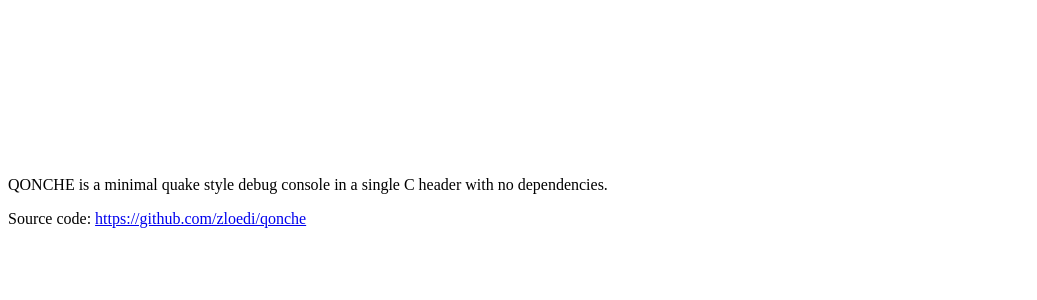
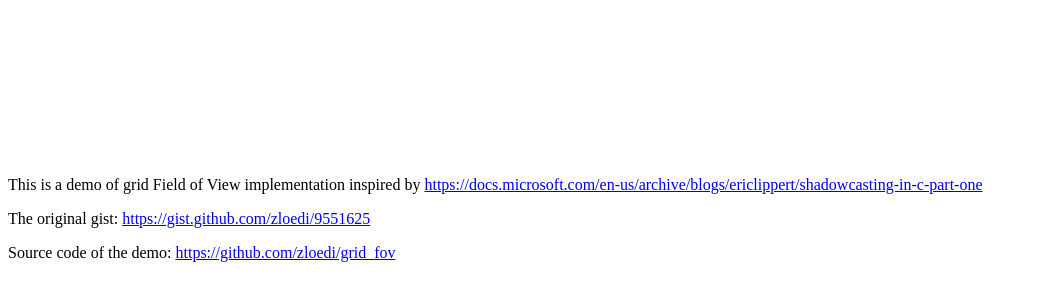
Before and after one commit to zloedi/zloedi.github.io, a plain HTML site: page grid_fov/index.html in a window 1280 px wide. Shown: the part 2-302 px from the top of the page, without its empty margins (0-1037 px from the left). Drawn offline with Linux system fonts and the light colour scheme; no server answers.

Commit message:
Updated html text

```diff
--- a/grid_fov/index.html
+++ b/grid_fov/index.html
@@ -21,8 +21,9 @@
     <!-- Add the javascript glue code (index.js) as generated by Emscripten -->
     <script src="index.js"></script>
 
-    <p>QONCHE is a minimal quake style debug console in a single C header with no dependencies.</p>
-    <p>Source code: <a href="https://github.com/zloedi/qonche">https://github.com/zloedi/qonche</a></p>
+    <p>This is a demo of grid Field of View implementation inspired by <a href="https://docs.microsoft.com/en-us/archive/blogs/ericlippert/shadowcasting-in-c-part-one">https://docs.microsoft.com/en-us/archive/blogs/ericlippert/shadowcasting-in-c-part-one</a></p>
+    <p>The original gist: <a href="https://gist.github.com/zloedi/9551625">https://gist.github.com/zloedi/9551625</a></p>
+    <p>Source code of the demo: <a href="https://github.com/zloedi/grid_fov">https://github.com/zloedi/grid_fov</a></p>
 
 </body>
 
```
